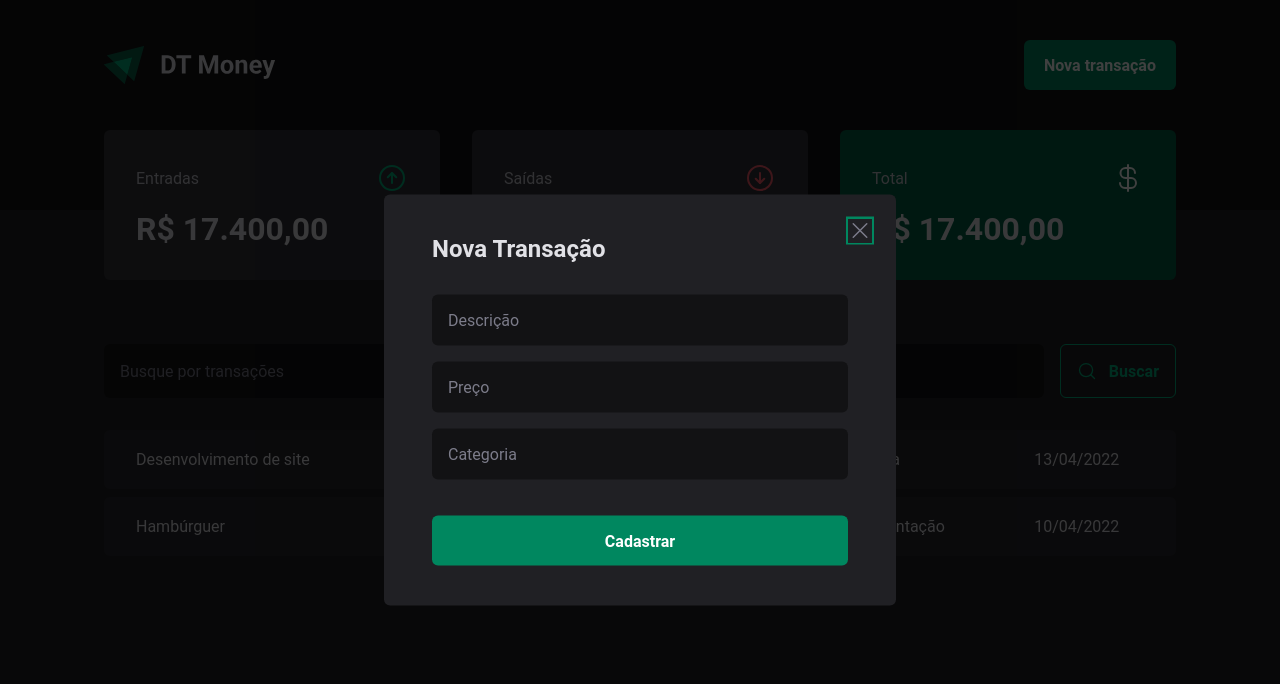
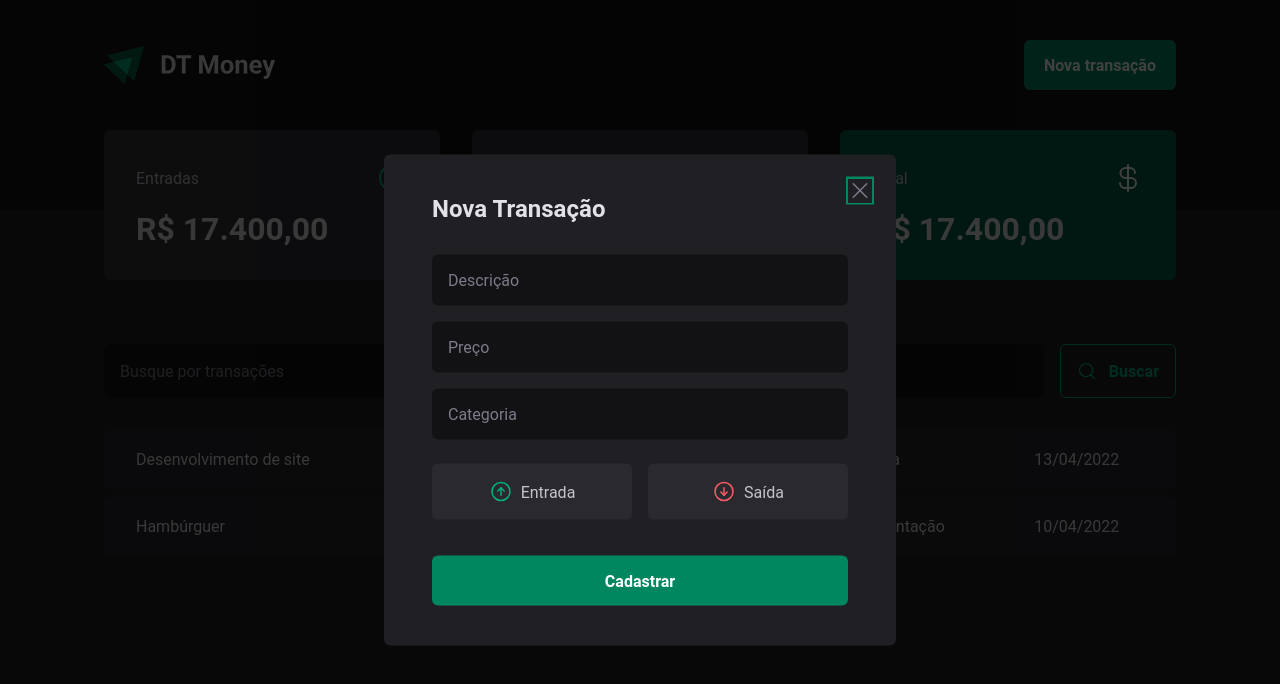
Before and after one commit to IgorThierry/ignite-react-dtmoney-v2, a React app: page / in a window 1280 px wide. Both pictures are taken after a click on the button "Nova transação". Shown: the top 684 px of the page. Built offline with nearby package versions, Linux system fonts and the light colour scheme; the HTML template or start-up script is replaced by a standard one.

Commit message:
Botões de entrada e saída

```diff
--- a/src/components/Header/styles.ts
+++ b/src/components/Header/styles.ts
@@ -25,6 +25,9 @@
   padding: 0 1.25rem;
   border-radius: 6px;
   cursor: pointer;
+  :focus {
+    box-shadow: 0 0 0 2px ${(props) => props.theme['green-300']};
+  }
   &:hover {
     background: ${(props) => props.theme['green-700']};
     transition: background-color 0.2s;
--- a/src/components/NewTransactionModal/index.tsx
+++ b/src/components/NewTransactionModal/index.tsx
@@ -1,7 +1,13 @@
 import * as Dialog from '@radix-ui/react-dialog'
-import { X } from 'phosphor-react'
+import { ArrowCircleDown, ArrowCircleUp, X } from 'phosphor-react'
 
-import { CloseButton, Content, Overlay } from './styles'
+import {
+  CloseButton,
+  Content,
+  Overlay,
+  TransactionType,
+  TransactionTypeButton,
+} from './styles'
 
 export function NewTransactionModal() {
   return (
@@ -20,6 +26,17 @@
           <input type="number" placeholder="Preço" required />
           <input type="text" placeholder="Categoria" required />
 
+          <TransactionType>
+            <TransactionTypeButton type="button" variant="income">
+              <ArrowCircleUp size={24} />
+              Entrada
+            </TransactionTypeButton>
+            <TransactionTypeButton type="button" variant="outcome">
+              <ArrowCircleDown size={24} />
+              Saída
+            </TransactionTypeButton>
+          </TransactionType>
+
           <button type="submit">Cadastrar</button>
         </form>
       </Content>
--- a/src/components/NewTransactionModal/styles.ts
+++ b/src/components/NewTransactionModal/styles.ts
@@ -14,25 +14,31 @@
   border-radius: 6px;
   padding: 2.5rem 3rem;
   background: ${(props) => props.theme['gray-800']};
+
   position: fixed;
   top: 50%;
   left: 50%;
   transform: translate(-50%, -50%);
+
   form {
     margin-top: 2rem;
+
     display: flex;
     flex-direction: column;
     gap: 1rem;
+
     input {
       border-radius: 6px;
       border: 0;
       background: ${(props) => props.theme['gray-900']};
       color: ${(props) => props.theme['gray-300']};
       padding: 1rem;
+
       &::placeholder {
         color: ${(props) => props.theme['gray-500']};
       }
     }
+
     button[type='submit'] {
       height: 50px;
       border: 0;
@@ -43,6 +49,7 @@
       border-radius: 6px;
       margin-top: 1.25rem;
       cursor: pointer;
+
       &:hover {
         background: ${(props) => props.theme['green-700']};
         transition: background-color 0.2s;
@@ -61,3 +68,34 @@
   cursor: pointer;
   color: ${(props) => props.theme['gray-500']};
 `
+
+export const TransactionType = styled.div`
+  display: grid;
+  grid-template-columns: repeat(2, 1fr);
+  gap: 1rem;
+  margin-top: 0.5rem;
+`
+
+interface TransactionTypeButtonProps {
+  variant: 'income' | 'outcome'
+}
+
+export const TransactionTypeButton = styled.button<TransactionTypeButtonProps>`
+  background: ${(props) => props.theme['gray-700']};
+  padding: 1rem;
+  display: flex;
+  align-items: center;
+  justify-content: center;
+  gap: 0.5rem;
+  border-radius: 6px;
+  cursor: pointer;
+  border: 0;
+  color: ${(props) => props.theme['gray-300']};
+
+  svg {
+    color: ${(props) =>
+      props.variant === 'income'
+        ? props.theme['green-300']
+        : props.theme['red-300']};
+  }
+`
```
